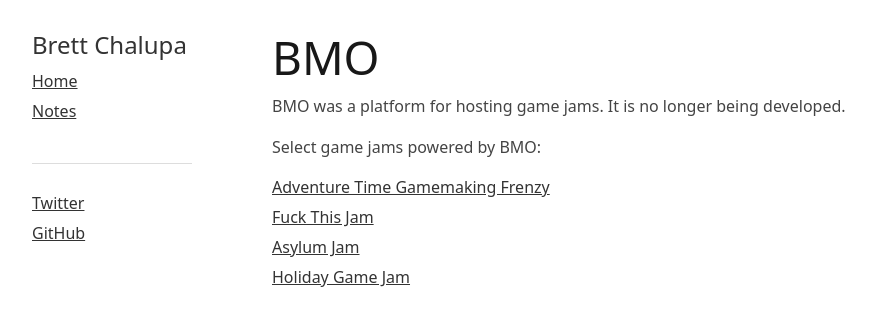
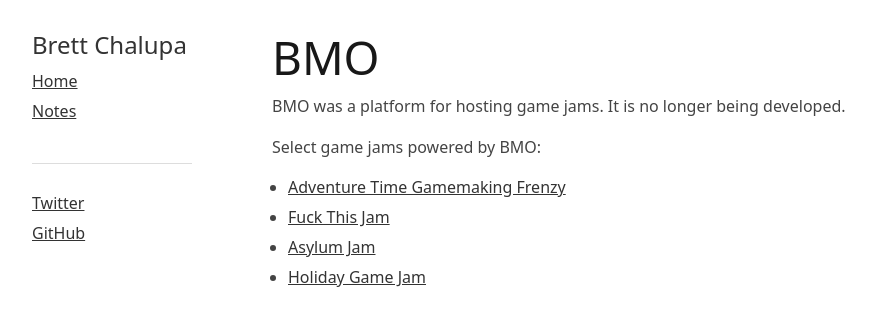
Before and after one commit to brettchalupa/brettchalupa.github.io, a Jekyll site: the page built from bmo.html, in a window 1280 px wide. Shown: the top 326 px of the page, without its empty margins (138-1014 px from the left). Built offline with Jekyll 4.4.1, drawn with Linux system fonts in a browser that asks for light colours; Markdown is read by kramdown in place of the engine named in the settings.

Commit message:
Style lists

```diff
--- a/css/layout.css
+++ b/css/layout.css
@@ -52,6 +52,15 @@
   margin-bottom: 20px;
 }
 
+ul {
+  list-style: disc;
+  padding-left: 16px;
+}
+
+ol {
+  padding-left: 16px;
+}
+
 /* #Page Styles
 ================================================== */
 
@@ -72,6 +81,11 @@
 
 .intro h3 {
   margin-bottom: 42px;
+}
+
+.nav {
+  list-style: none;
+  padding-left: 0;
 }
 
 /* #Media Queries
```
